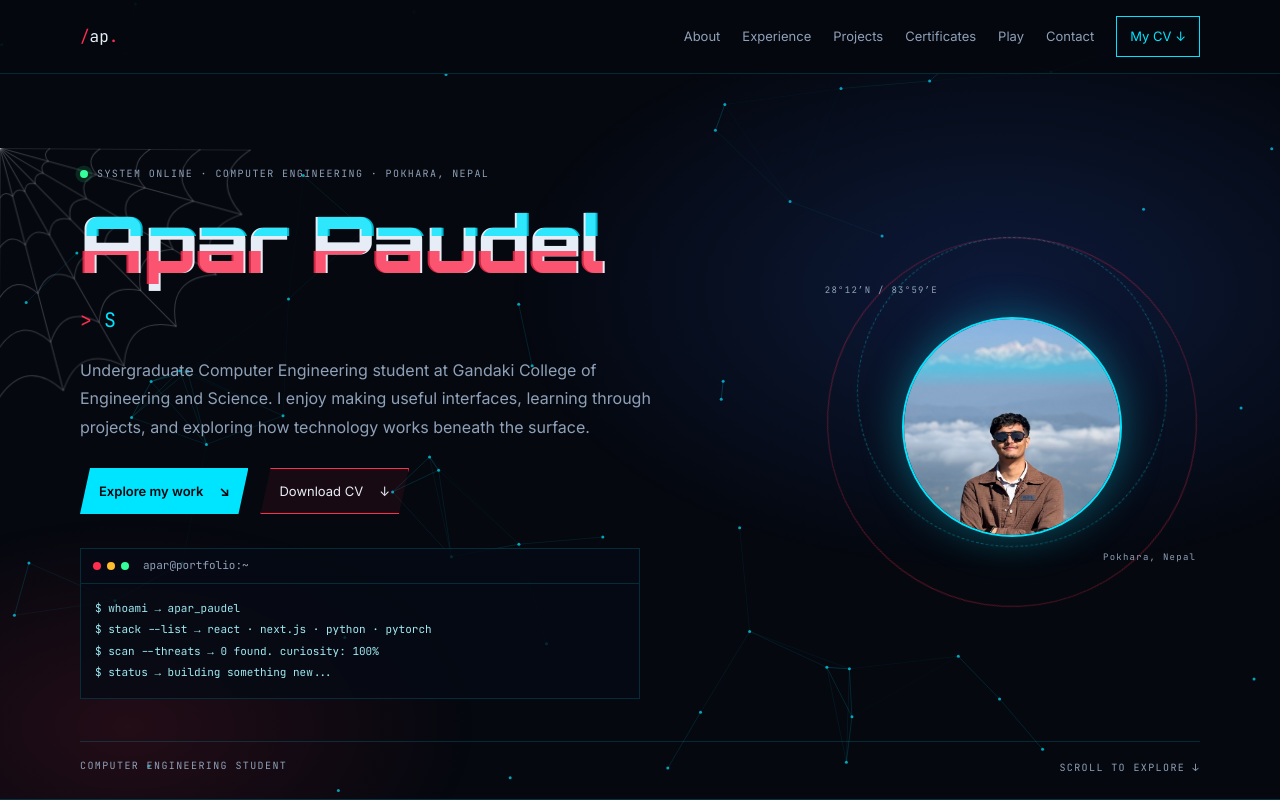
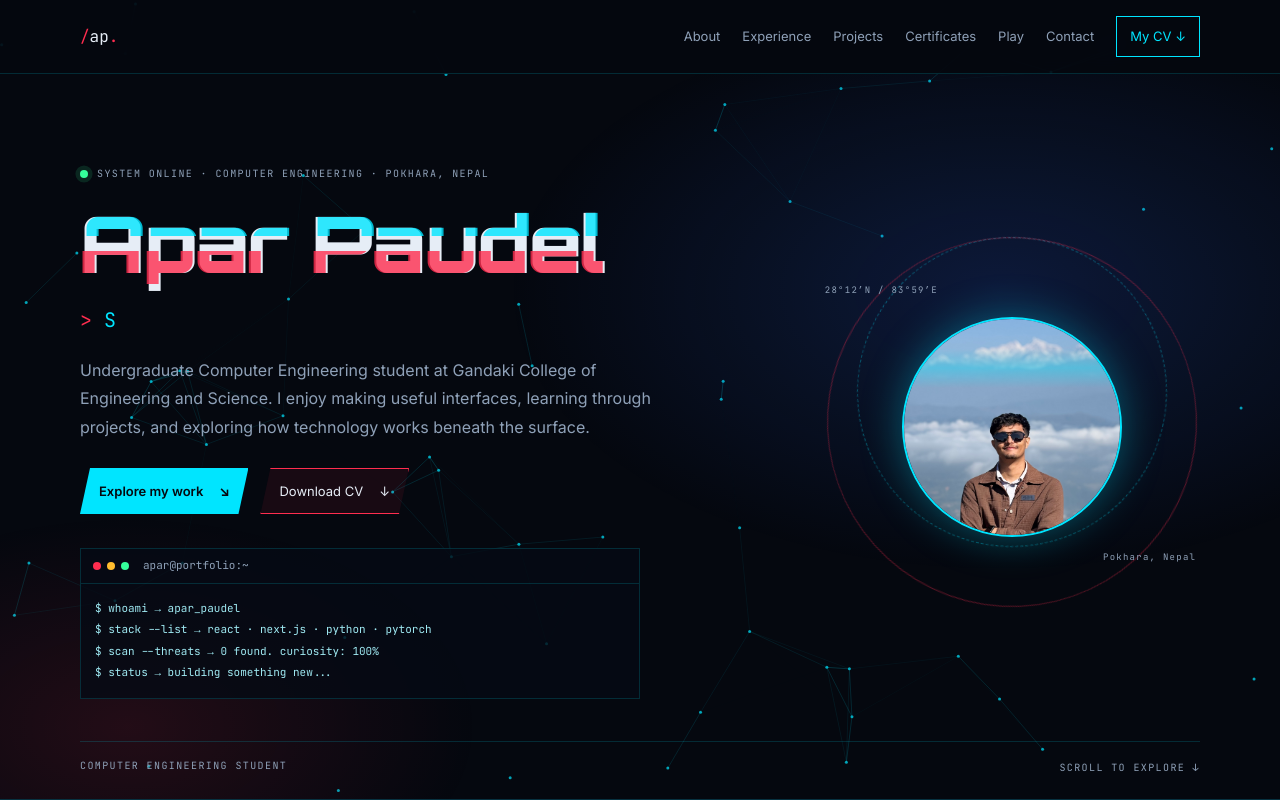
Before and after one commit to aparpaudel22/Profile-, a Next.js app: page / in a window 1280 px wide. Shown: the top 800 px of the page. Built offline with nearby package versions, Linux system fonts and the light colour scheme.

Commit message:
Update portfolio6

```diff
--- a/app/page.js
+++ b/app/page.js
@@ -94,7 +94,7 @@ export default function HomePage() {
       <main>
         {/* HERO */}
         <section className="hero" id="home">
-          <CornerWeb className="web-tl" />
+
           <CornerWeb className="web-br" />
 
           <div className="hero-inner">
```
